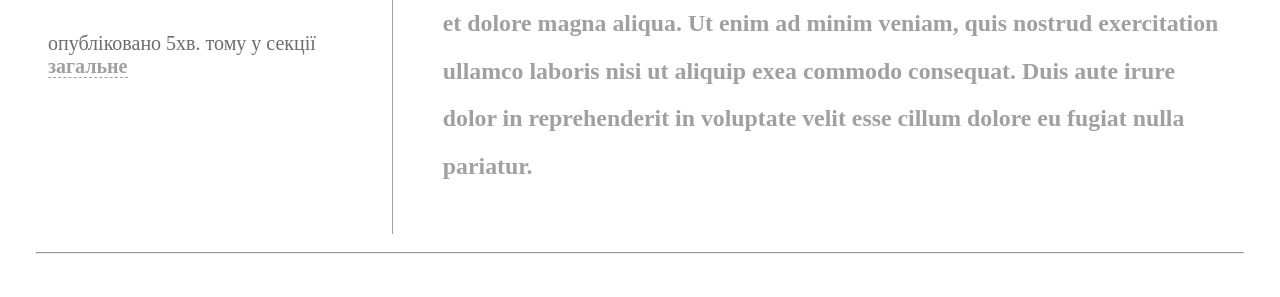
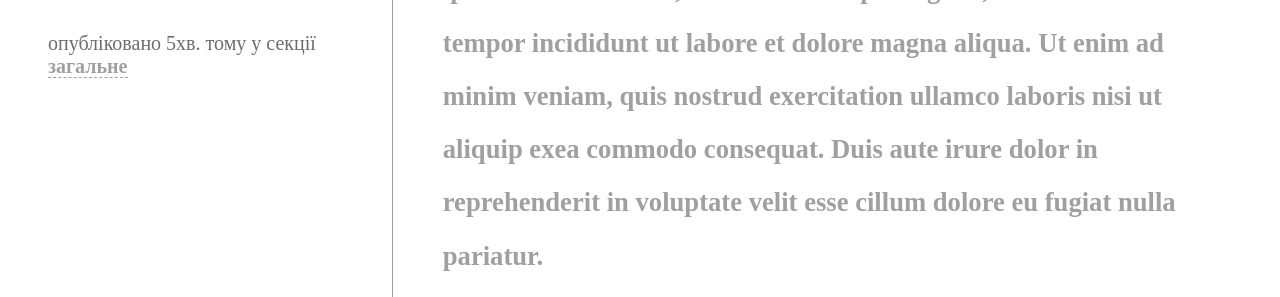
Before and after one commit to SergeyGaluzov/MyWebPage, a plain HTML site: page Example.html in a window 1280 px wide. Shown: the part 331-628 px from the top of the page. Drawn offline with Linux system fonts and the light colour scheme.

Commit message:
Update style-example.css

```diff
--- a/style-example.css
+++ b/style-example.css
@@ -95,7 +95,7 @@ hr
     padding-left: 50px;
     border-left: 1px solid rgb(160, 160, 160);
     margin-right: 40px;
-    font-size: 149%;
+    font-size: 166.5%;
 }
 .post .body p
 {
```
